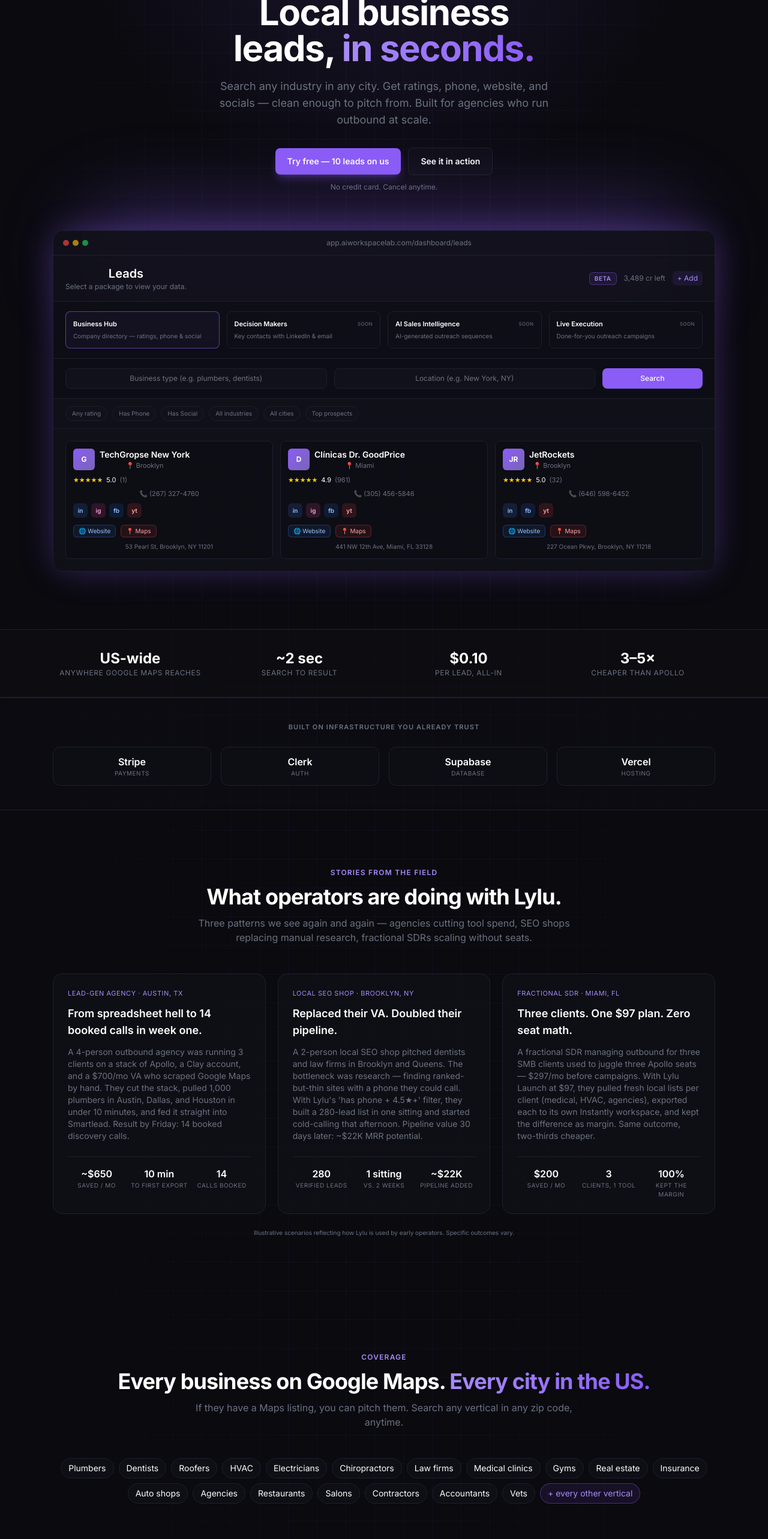
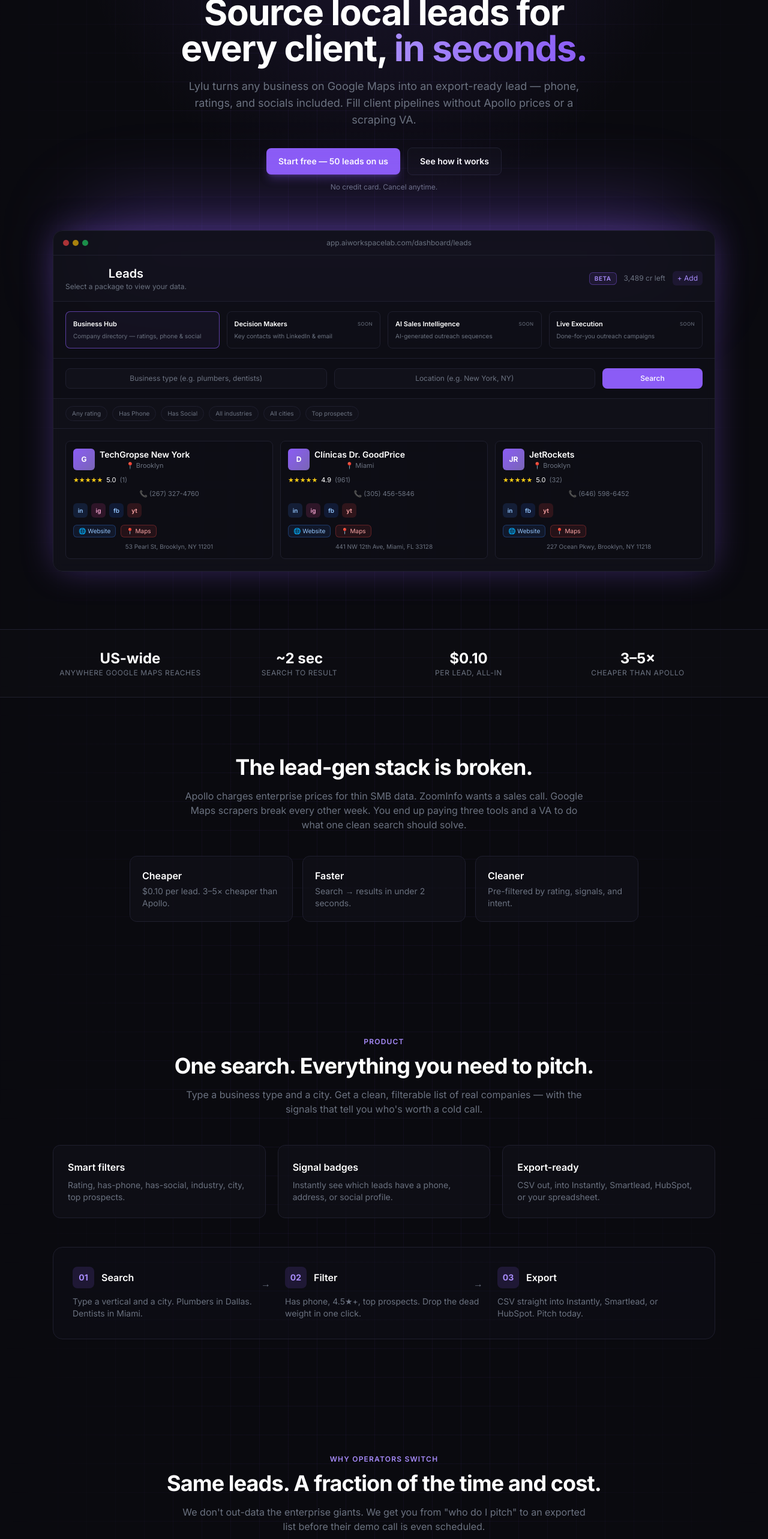
Before and after one commit to digistudiousa-hue/Lylu, a Next.js app: page / in a window 1280 px wide. Shown: the part 200-2766 px from the top of the page at 60% size. Built offline with nearby package versions, Linux system fonts and the light colour scheme.

Commit message:
9/10 pass: OG/Twitter image, agency hero, section reorder, differentiation table, 50 free leads, scroll reveals

```diff
--- a/app/for-agencies/page.tsx
+++ b/app/for-agencies/page.tsx
@@ -31,7 +31,7 @@
             href="https://app.aiworkspacelab.com/sign-up"
             className="rounded-lg bg-accent px-5 py-3 text-sm font-semibold text-white shadow-lg shadow-accent/30 hover:bg-accent2"
           >
-            Try free — 10 leads on us
+            Start free — 50 leads on us
           </a>
           <a
             href="#how"
@@ -129,7 +129,7 @@
             Built for the agencies. Priced for the operators.
           </h2>
           <p className="mx-auto mt-3 max-w-xl text-muted">
-            Pull your first 100 leads in the next 5 minutes. No card.
+            Pull your first 50 leads in the next 5 minutes. No card.
           </p>
           <a
             href="https://app.aiworkspacelab.com/sign-up"
--- a/app/globals.css
+++ b/app/globals.css
@@ -24,3 +24,20 @@
 .glow {
   box-shadow: 0 0 60px -10px rgba(139,92,246,0.45);
 }
+
+/* Scroll-driven reveal — pure CSS, no JS. Degrades to fully visible
+   on browsers without scroll-timeline support or reduced-motion. */
+@keyframes reveal-up {
+  from { opacity: 0; transform: translateY(28px); }
+  to   { opacity: 1; transform: none; }
+}
+
+@media (prefers-reduced-motion: no-preference) {
+  @supports (animation-timeline: view()) {
+    .reveal {
+      animation: reveal-up both linear;
+      animation-timeline: view();
+      animation-range: entry 0% cover 22%;
+    }
+  }
+}
--- a/app/layout.tsx
+++ b/app/layout.tsx
@@ -2,15 +2,24 @@
 import type { Metadata } from "next";
 
 export const metadata: Metadata = {
-  title: "Lylu — Local business leads in seconds",
+  metadataBase: new URL("https://aiworkspacelab.com"),
+  title: "Lylu — Source local leads for every client, in seconds",
   description:
-    "The cleanest way to find local businesses worth pitching. Search any industry in any city. Get ratings, phone, website, and socials. Built for agencies.",
+    "Turn any business on Google Maps into an export-ready lead — phone, ratings, and socials included. $0.10 a lead. Built for agencies and outbound operators.",
   icons: { icon: "/favicon.svg" },
   openGraph: {
-    title: "Lylu — Local business leads in seconds",
+    title: "Lylu — Source local leads for every client, in seconds",
     description:
-      "Search any industry in any city. Ratings, phone, website, socials. $0.10 per lead. Built for agencies.",
+      "Every business on Google Maps, export-ready. Phone, ratings, socials. $0.10 a lead. Built for agencies.",
+    url: "https://aiworkspacelab.com",
+    siteName: "Lylu",
     type: "website",
+  },
+  twitter: {
+    card: "summary_large_image",
+    title: "Lylu — Source local leads for every client, in seconds",
+    description:
+      "Every business on Google Maps, export-ready. $0.10 a lead. Built for agencies.",
   },
 };
 
--- a/app/page.tsx
+++ b/app/page.tsx
@@ -5,6 +5,7 @@
 import Stories from "@/components/Stories";
 import BuiltOn from "@/components/BuiltOn";
 import Verticals from "@/components/Verticals";
+import Comparison from "@/components/Comparison";
 
 const packages = [
   {
@@ -56,6 +57,12 @@
   },
 ];
 
+const steps = [
+  { n: "01", t: "Search", d: "Type a vertical and a city. Plumbers in Dallas. Dentists in Miami." },
+  { n: "02", t: "Filter", d: "Has phone, 4.5★+, top prospects. Drop the dead weight in one click." },
+  { n: "03", t: "Export", d: "CSV straight into Instantly, Smartlead, or HubSpot. Pitch today." },
+];
+
 export default function Home() {
   return (
     <main className="relative min-h-screen overflow-hidden">
@@ -64,33 +71,35 @@
 
       <Nav />
 
+      {/* HERO — agency-targeted */}
       <section className="relative z-10 mx-auto max-w-6xl px-6 pt-16 pb-24 text-center">
         <div className="mx-auto mb-6 inline-flex items-center gap-2 rounded-full border border-border bg-panel/60 px-3 py-1 text-xs text-muted">
           <span className="h-1.5 w-1.5 rounded-full bg-accent2" />
-          Every business on Google Maps — one search away
+          Built for agencies &amp; outbound operators
         </div>
-        <h1 className="mx-auto max-w-3xl text-balance text-5xl font-bold tracking-tight text-white sm:text-6xl">
-          Local business leads,{" "}
+        <h1 className="mx-auto max-w-4xl text-balance text-5xl font-bold tracking-tight text-white sm:text-6xl">
+          Source local leads for every client,{" "}
           <span className="bg-gradient-to-r from-accent2 to-accent bg-clip-text text-transparent">
             in seconds.
           </span>
         </h1>
-        <p className="mx-auto mt-5 max-w-xl text-pretty text-lg text-muted">
-          Search any industry in any city. Get ratings, phone, website, and
-          socials — clean enough to pitch from. Built for agencies who run outbound at scale.
+        <p className="mx-auto mt-5 max-w-2xl text-pretty text-lg text-muted">
+          Lylu turns any business on Google Maps into an export-ready lead —
+          phone, ratings, and socials included. Fill client pipelines without
+          Apollo prices or a scraping VA.
         </p>
         <div className="mt-8 flex flex-col items-center justify-center gap-3 sm:flex-row">
           <a
             href="https://app.aiworkspacelab.com/sign-up"
             className="rounded-lg bg-accent px-5 py-3 text-sm font-semibold text-white shadow-lg shadow-accent/30 hover:bg-accent2"
           >
-            Try free — 10 leads on us
+            Start free — 50 leads on us
           </a>
           <a
-            href="#product"
+            href="#how-it-works"
             className="rounded-lg border border-border bg-panel/60 px-5 py-3 text-sm font-semibold text-white hover:border-accent"
           >
-            See it in action
+            See how it works
           </a>
         </div>
         <p className="mt-3 text-xs text-muted">No credit card. Cancel anytime.</p>
@@ -100,6 +109,7 @@
         </div>
       </section>
 
+      {/* STATS STRIP */}
       <section className="relative z-10 border-y border-border bg-panel/30">
         <div className="mx-auto grid max-w-6xl grid-cols-2 gap-6 px-6 py-8 md:grid-cols-4">
           {[
@@ -116,13 +126,8 @@
         </div>
       </section>
 
-      <BuiltOn />
-
-      <Stories />
-
-      <Verticals />
-
-      <section className="relative z-10 mx-auto max-w-4xl px-6 py-24 text-center">
+      {/* PROBLEM */}
+      <section className="reveal relative z-10 mx-auto max-w-4xl px-6 py-24 text-center">
         <h2 className="text-3xl font-bold tracking-tight text-white sm:text-4xl">
           The lead-gen stack is broken.
         </h2>
@@ -145,7 +150,8 @@
         </div>
       </section>
 
-      <section id="product" className="relative z-10 mx-auto max-w-6xl px-6 py-24">
+      {/* SOLUTION / PRODUCT */}
+      <section id="product" className="reveal relative z-10 mx-auto max-w-6xl px-6 py-24">
         <div className="text-center">
           <div className="mb-3 text-xs font-semibold uppercase tracking-widest text-accent2">
             Product
@@ -155,7 +161,7 @@
           </h2>
           <p className="mx-auto mt-4 max-w-2xl text-muted">
             Type a business type and a city. Get a clean, filterable list of
-            real companies — with the signals that tell you who's worth a cold call.
+            real companies — with the signals that tell you who&apos;s worth a cold call.
           </p>
         </div>
 
@@ -172,17 +178,41 @@
           ))}
         </div>
 
-        <div className="mt-12 mx-auto aspect-video max-w-4xl rounded-2xl border border-border bg-panel/60 grid place-items-center text-muted">
-          <div className="text-center">
-            <div className="mx-auto mb-3 h-14 w-14 rounded-full bg-accent/20 grid place-items-center">
-              <svg width="20" height="20" viewBox="0 0 24 24" fill="white"><path d="M8 5v14l11-7z"/></svg>
-            </div>
-            <div className="text-sm">Product walkthrough — coming soon</div>
+        {/* How it works — 3-step flow (replaces the empty placeholder) */}
+        <div id="how-it-works" className="mt-12 rounded-2xl border border-border bg-panel/40 p-8">
+          <div className="grid gap-6 md:grid-cols-3">
+            {steps.map((s, i) => (
+              <div key={s.n} className="relative">
+                <div className="flex items-center gap-3">
+                  <span className="grid h-9 w-9 place-items-center rounded-lg bg-accent/15 text-sm font-bold text-accent2">
+                    {s.n}
+                  </span>
+                  <span className="text-white font-semibold">{s.t}</span>
+                </div>
+                <p className="mt-3 text-sm text-muted">{s.d}</p>
+                {i < steps.length - 1 && (
+                  <div className="absolute right-0 top-4 hidden text-muted md:block">→</div>
+                )}
+              </div>
+            ))}
           </div>
         </div>
       </section>
 
-      <section id="roadmap" className="relative z-10 mx-auto max-w-6xl px-6 py-24">
+      {/* DIFFERENTIATION */}
+      <Comparison />
+
+      {/* PROOF — Stories */}
+      <Stories />
+
+      {/* BREADTH — Verticals */}
+      <Verticals />
+
+      {/* TRUST — Built on */}
+      <BuiltOn />
+
+      {/* ROADMAP */}
+      <section id="roadmap" className="reveal relative z-10 mx-auto max-w-6xl px-6 py-24">
         <div className="text-center">
           <div className="mb-3 text-xs font-semibold uppercase tracking-widest text-accent2">
             Roadmap
@@ -230,7 +260,8 @@
         </div>
       </section>
 
-      <section id="pricing" className="relative z-10 mx-auto max-w-6xl px-6 py-24">
+      {/* PRICING */}
+      <section id="pricing" className="reveal relative z-10 mx-auto max-w-6xl px-6 py-24">
         <div className="text-center">
           <div className="mb-3 text-xs font-semibold uppercase tracking-widest text-accent2">
             Pricing
@@ -247,7 +278,8 @@
         </div>
       </section>
 
-      <section id="faq" className="relative z-10 mx-auto max-w-3xl px-6 py-24">
+      {/* FAQ */}
+      <section id="faq" className="reveal relative z-10 mx-auto max-w-3xl px-6 py-24">
         <div className="text-center">
           <div className="mb-3 text-xs font-semibold uppercase tracking-widest text-accent2">
             FAQ
@@ -269,19 +301,20 @@
         </div>
       </section>
 
-      <section className="relative z-10 mx-auto max-w-4xl px-6 py-24">
+      {/* FINAL CTA */}
+      <section className="reveal relative z-10 mx-auto max-w-4xl px-6 py-24">
         <div className="rounded-3xl border border-accent/40 bg-gradient-to-br from-accent/15 via-panel to-bg p-10 text-center glow">
           <h2 className="text-3xl font-bold tracking-tight text-white sm:text-4xl">
             Stop scraping. Start pitching.
           </h2>
           <p className="mx-auto mt-3 max-w-xl text-muted">
-            10 free leads, no card. Find your first 50 prospects in the next 5 minutes.
+            50 free leads, no card. Pull your first client list in the next 5 minutes.
           </p>
           <a
             href="https://app.aiworkspacelab.com/sign-up"
             className="mt-7 inline-block rounded-lg bg-accent px-6 py-3 text-sm font-semibold text-white shadow-lg shadow-accent/30 hover:bg-accent2"
           >
-            Try Lylu free
+            Start free
           </a>
         </div>
       </section>
--- /dev/null
+++ b/components/Comparison.tsx
@@ -0,0 +1,67 @@
+// Differentiation table — Lylu vs Apollo vs ZoomInfo.
+// The "time to first export" row is highlighted as the knockout punch.
+
+const rows: {
+  label: string;
+  lylu: string;
+  apollo: string;
+  zoom: string;
+  highlight?: boolean;
+}[] = [
+  { label: "Per-lead cost", lylu: "$0.10", apollo: "$0.30–0.50", zoom: "$1.00+" },
+  { label: "Entry plan", lylu: "$0 · 50 leads free", apollo: "$99/mo", zoom: "Book a sales call" },
+  { label: "Local / SMB data", lylu: "Built for it", apollo: "Thin", zoom: "Enterprise-only" },
+  { label: "Time to first export", lylu: "~2 min", apollo: "Hours", zoom: "Days", highlight: true },
+  { label: "Commitment", lylu: "Cancel anytime", apollo: "Annual upsell", zoom: "Annual + seats" },
+];
+
+export default function Comparison() {
+  return (
+    <section className="reveal relative z-10 mx-auto max-w-4xl px-6 py-24">
+      <div className="text-center">
+        <div className="mb-3 text-xs font-semibold uppercase tracking-widest text-accent2">
+          Why operators switch
+        </div>
+        <h2 className="text-3xl font-bold tracking-tight text-white sm:text-4xl">
+          Same leads. A fraction of the time and cost.
+        </h2>
+        <p className="mx-auto mt-4 max-w-2xl text-muted">
+          We don&apos;t out-data the enterprise giants. We get you from
+          &quot;who do I pitch&quot; to an exported list before their demo call
+          is even scheduled.
+        </p>
+      </div>
+
+      <div className="mt-12 overflow-hidden rounded-2xl border border-border bg-panel/60">
+        <div className="grid grid-cols-4 border-b border-border px-4 py-3 text-xs uppercase tracking-wider text-muted">
+          <div />
+          <div className="text-center font-semibold text-white">Lylu</div>
+          <div className="text-center">Apollo</div>
+          <div className="text-center">ZoomInfo</div>
+        </div>
+        {rows.map((r) => (
+          <div
+            key={r.label}
+            className={`grid grid-cols-4 border-t border-border px-4 py-4 text-sm ${
+              r.highlight ? "bg-accent/10" : ""
+            }`}
+          >
+            <div className="text-muted">{r.label}</div>
+            <div
+              className={`text-center font-semibold ${
+                r.highlight ? "text-accent2" : "text-white"
+              }`}
+            >
+              {r.lylu}
+            </div>
+            <div className="text-center text-muted">{r.apollo}</div>
+            <div className="text-center text-muted">{r.zoom}</div>
+          </div>
+        ))}
+      </div>
+      <p className="mt-3 text-center text-[10px] text-muted">
+        Competitor pricing reflects publicly listed plans as of mid-2026; subject to change.
+      </p>
+    </section>
+  );
+}
--- /dev/null
+++ b/components/OgTemplate.tsx
@@ -0,0 +1,98 @@
+// Shared Open Graph / Twitter card template, rendered via next/og (Satori).
+// Every multi-child div must declare display:flex for Satori.
+
+export const ogSize = { width: 1200, height: 630 };
+export const ogAlt =
+  "Lylu — Source local leads for every client, in seconds.";
+
+export function OgTemplate() {
+  return (
+    <div
+      style={{
+        width: "100%",
+        height: "100%",
+        display: "flex",
+        flexDirection: "column",
+        justifyContent: "space-between",
+        padding: "72px",
+        backgroundColor: "#0A0A0F",
+        backgroundImage:
+          "radial-gradient(circle at 18% 0%, rgba(139,92,246,0.40), transparent 52%)",
+        color: "#ffffff",
+        fontFamily: "sans-serif",
+      }}
+    >
+      {/* Brand */}
+      <div style={{ display: "flex", alignItems: "center", gap: "18px" }}>
+        <div
+          style={{
+            display: "flex",
+            alignItems: "center",
+            justifyContent: "center",
+            width: "64px",
+            height: "64px",
+            borderRadius: "16px",
+            backgroundImage: "linear-gradient(135deg, #A78BFA, #7C3AED)",
+            fontSize: "38px",
+            fontWeight: 800,
+            color: "#0A0A0F",
+          }}
+        >
+          L
+        </div>
+        <div style={{ display: "flex", fontSize: "36px", fontWeight: 700 }}>
+          Lylu
+        </div>
+      </div>
+
+      {/* Headline */}
+      <div style={{ display: "flex", flexDirection: "column", gap: "24px" }}>
+        <div
+          style={{
+            display: "flex",
+            flexWrap: "wrap",
+            fontSize: "76px",
+            fontWeight: 800,
+            lineHeight: 1.05,
+            letterSpacing: "-0.03em",
+            maxWidth: "1000px",
+          }}
+        >
+          Source local leads for every client,&nbsp;
+          <span style={{ display: "flex", color: "#A78BFA" }}>in seconds.</span>
+        </div>
+        <div
+          style={{
+            display: "flex",
+            fontSize: "30px",
+            color: "#9CA3AF",
+            maxWidth: "920px",
+          }}
+        >
+          Every business on Google Maps — phone, ratings &amp; socials,
+          export-ready. $0.10 a lead.
+        </div>
+      </div>
+
+      {/* Chips */}
+      <div style={{ display: "flex", gap: "16px" }}>
+        {["$0.10 / lead", "US-wide coverage", "Built for agencies"].map((c) => (
+          <div
+            key={c}
+            style={{
+              display: "flex",
+              padding: "12px 22px",
+              borderRadius: "999px",
+              border: "1px solid #1F1F2E",
+              backgroundColor: "rgba(17,17,26,0.6)",
+              fontSize: "24px",
+              color: "#E5E7EB",
+            }}
+          >
+            {c}
+          </div>
+        ))}
+      </div>
+    </div>
+  );
+}
--- a/components/PricingGrid.tsx
+++ b/components/PricingGrid.tsx
@@ -10,7 +10,7 @@
   cta: string;
   featured: boolean;
 }[] = [
-  { key: "free", name: "Free trial", price: "$0", leads: "10 leads", cta: "Start free", featured: false },
+  { key: "free", name: "Free trial", price: "$0", leads: "50 leads", cta: "Start free", featured: false },
   { key: "starter", name: "Starter", price: "$35", leads: "350 leads / mo", cta: "Get Starter", featured: false },
   { key: "launch", name: "Launch", price: "$97", leads: "1,000 leads / mo", cta: "Get Launch", featured: true },
   { key: "pro", name: "Pro", price: "$247", leads: "2,500 leads / mo", cta: "Get Pro", featured: false },
```
Also changed, not shown: app/opengraph-image.tsx (added, +10 -0 lines), app/pricing/page.tsx (+4 -31 lines), app/twitter-image.tsx (added, +10 -0 lines).
